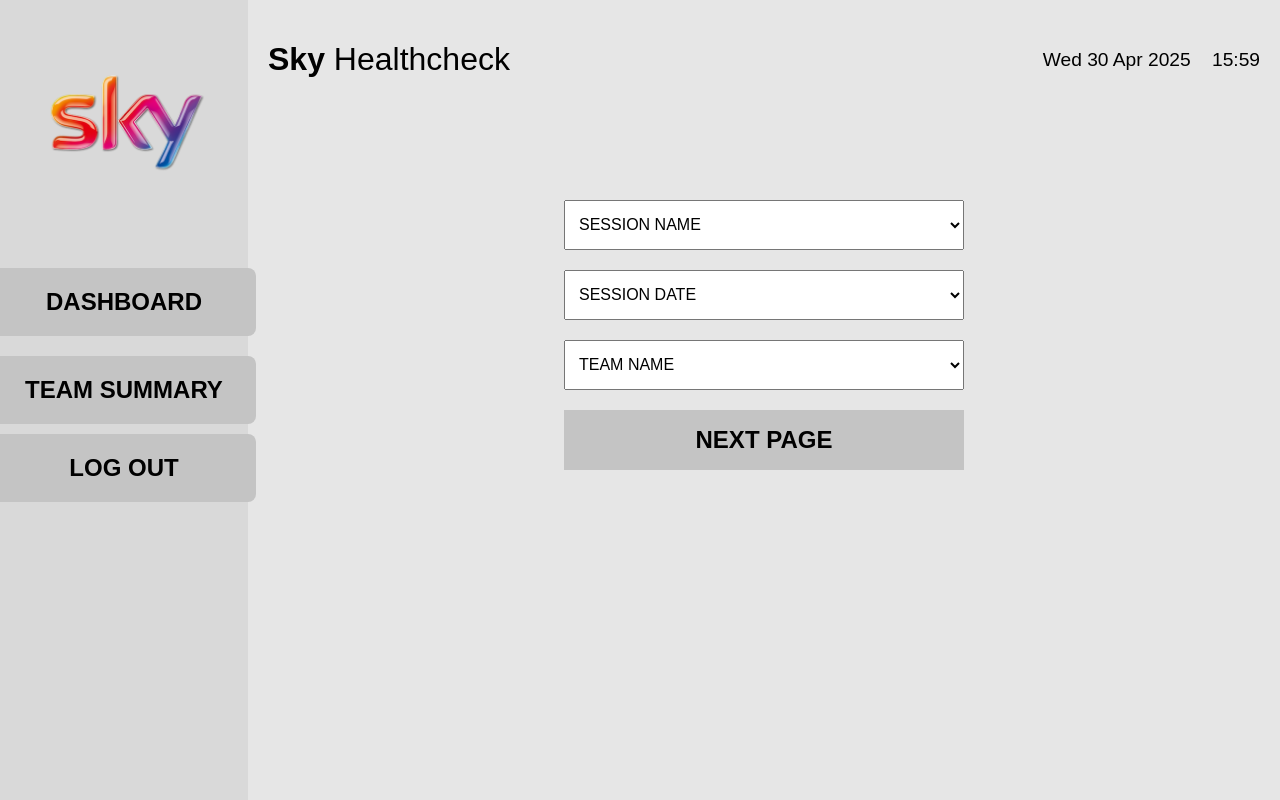
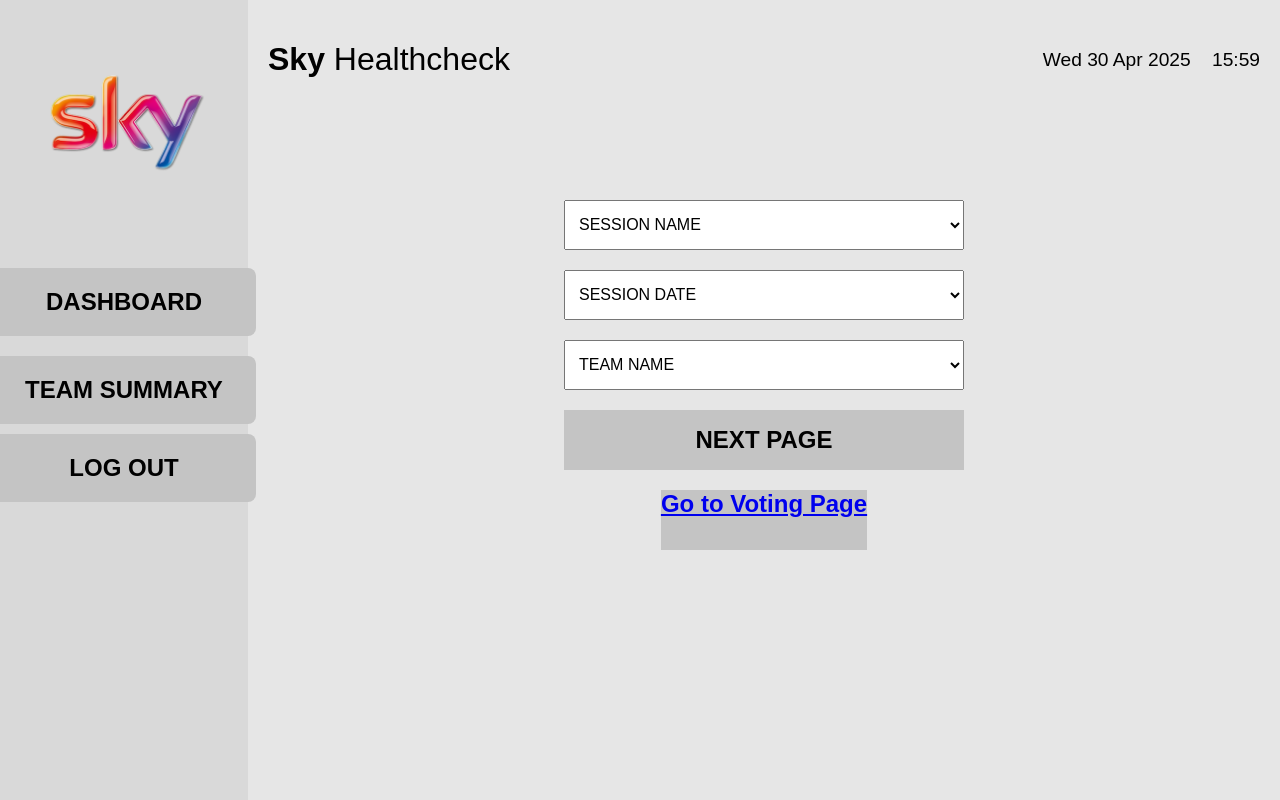
Before and after one commit to armanakond/Software-Development-Group-Project, a Django app: page /session/ in a window 1280 px wide. Run offline with Django 5.2, Linux system fonts and the light colour scheme.

Commit message:
added a url directory to the voting page inside of the session page.

```diff
--- a/skyhealth_app/voting/templates/voting/session.html
+++ b/skyhealth_app/voting/templates/voting/session.html
@@ -45,7 +45,10 @@
                     </select>
 
                     <button type="submit" class="next-page-button">NEXT PAGE</button>
+
                 </form>
+                <a href="{% url 'voting' %}" class="next-page-button"
+                    style="display: inline-block; margin-top: 20px;">Go to Voting Page</a>
             </div>
         </div>
     </div>
```
Also changed, not shown: skyhealth_app/dashboard/templates/dashboard/dashboard.html (+8 -4 lines).
